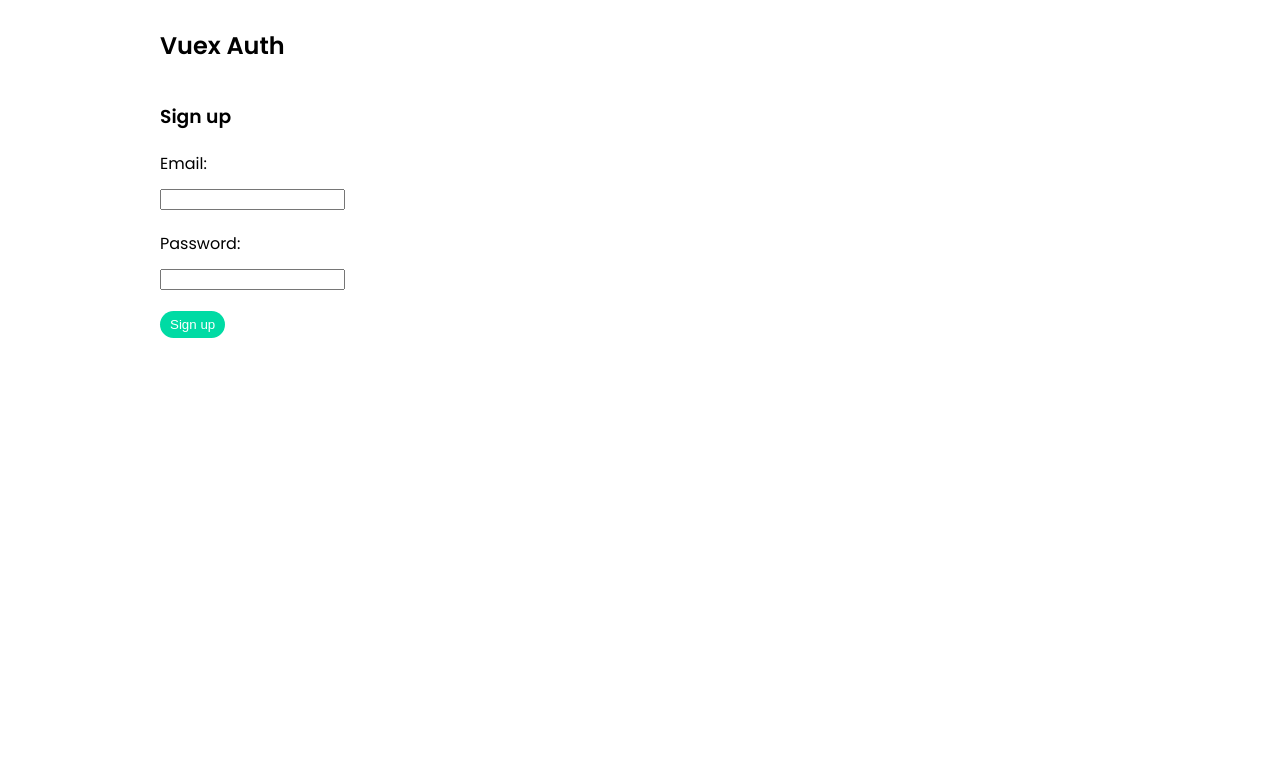
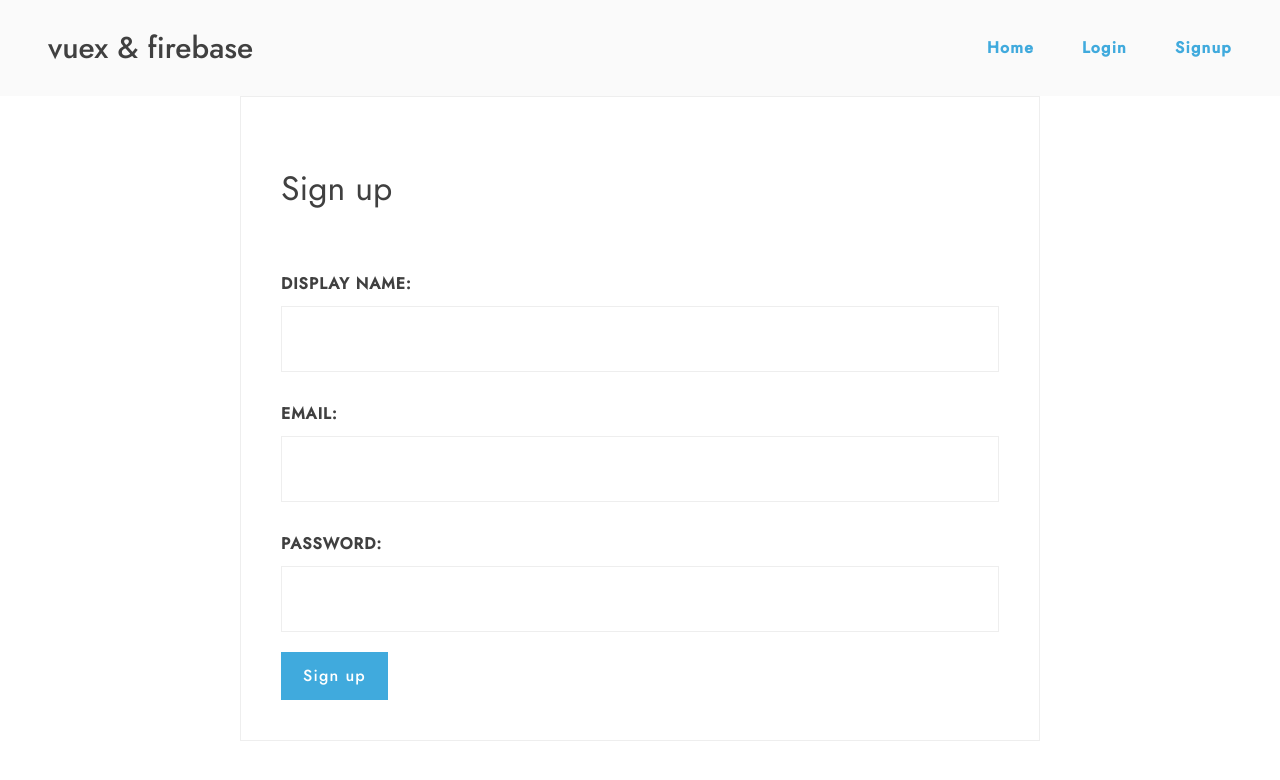
Before and after one commit to qaiswardag/vuex-4-composition-api-firebase-auth-blog, a Vue app: page /signup in a window 1280 px wide. Shown: the top 780 px of the page. Built offline with nearby package versions, Linux system fonts and the light colour scheme.

Commit message:
Update main.css

```diff
--- a/src/assets/main.css
+++ b/src/assets/main.css
@@ -1,55 +1,390 @@
 /* font imports */
 @import url('https://fonts.googleapis.com/css2?family=Poppins:wght@400;500;600&display=swap');
 @import url('https://fonts.googleapis.com/icon?family=Material+Icons');
+@import url('https://fonts.googleapis.com/css2?family=Jost:wght@300;400;500&display=swap');
 
-/* base styles */
-body {
-  font-family: "Poppins";
-}
-.container {
-  max-width: 960px;
-  margin: 0 auto;
+/**************************/
+/* GENERAL */
+/*********************fv*****/
+
+:root {
+  --primary: #404040;
+  --secondary: #40aadd;
+  --third: #506bbb;
+  --fourth: #fafafa;
+  --fifth: #eeeeee;
+  --sixth: #aaa;
+  --warning: #ff1a1a;
 }
 
-/* navbar */
-nav {
+* {
+  padding: 0;
+  margin: 0;
+  box-sizing: border-box;
+  color: var(--primary);
+}
+
+*:focus {
+  outline: none;
+}
+
+html {
+  /* font-size: 10px; */
+  /* 10px / 16px = 0.625 = 62.5% */
+  /* Percentage of user's browser font-size setting */
+  font-size: 62.5%;
+  overflow-x: hidden;
+  /* Does NOT work on Safari */
+  /* scroll-behavior: smooth; */
+}
+
+body {
+  /* Only works if there is nothing absolutely positioned in relation to body */
+  overflow-x: hidden;
+  font-family: 'Jost', sans-serif;
+  line-height: 1;
+  font-weight: 400;
+}
+
+p {
+  margin-bottom: 1.6rem;
+}
+
+h1,
+h2,
+h3,
+h4,
+h5,
+h6 {
+  margin: 3.2rem 0 3.2rem;
+  font-weight: 400;
+  line-height: 1.2;
+}
+
+.heading-primary,
+h1 {
+  margin-top: 0;
+  font-size: 7.594rem;
+}
+
+.heading-secondary,
+h2 {
+  font-size: 5.063rem;
+}
+
+.heading-tertiary,
+h3 {
+  font-size: 3.375rem;
+}
+
+h4 {
+  font-size: 2.25rem;
+}
+
+h5 {
+  font-size: 1.6rem;
+}
+
+h6 {
+  font-size: 1rem;
+}
+
+a,
+button,
+li,
+p,
+label,
+input,
+textarea {
+  font-size: 1.6rem;
+  line-height: 1.5;
+  letter-spacing: 1.2px;
+}
+
+ul {
+  margin-block-start: 1rem;
+  margin-block-end: 1rem;
+  padding-inline-start: 4rem;
+}
+
+small,
+.text_small {
+  font-size: 0.667rem;
+}
+
+hr {
+  background: var(--primary);
+  padding: 0;
+  height: 1px;
+  border: none;
+  margin: 1rem 0;
+}
+
+.disabled {
+  opacity: 0.3;
+  cursor: not-allowed !important;
+}
+
+/**************************/
+/* NAV */
+/**************************/
+
+.main-nav-list {
+  list-style: none;
   display: flex;
   align-items: center;
-}
-nav h1 {
-  margin-right: auto;
-}
-nav a, nav button, nav span {
-  margin-left: 20px;
-}
-nav a {
-  color: #444;
-  text-decoration: none;
+  gap: 4.8rem;
   font-weight: bold;
 }
-nav span {
-  color: #777;
+
+.main-nav-link:link,
+.main-nav-link:visited {
+  color: var(--secondary);
+  display: inline-block;
+  text-decoration: none;
+  padding: 0.5rem 1rem;
 }
-button {
-  background:#00dba4;
-  border: 0;
-  padding: 6px 10px;
-  border-radius: 20px;
+
+.main-nav-link:hover {
+  color: var(--third);
+}
+
+/* when holding click down on anchor tag */
+.main-nav-link:active {
+  color: var(--secondary);
+  outline: none;
+}
+
+/* PADDING */
+.pt-0 {
+  padding-top: 0rem !important;
+}
+.pt-2 {
+  padding-top: 2rem !important;
+}
+.pt-4 {
+  padding-top: 4rem !important;
+}
+.pt-6 {
+  padding-top: 6rem !important;
+}
+
+.pl-0 {
+  padding-left: 0rem !important;
+}
+.pl-2 {
+  padding-left: 2rem !important;
+}
+.pl-4 {
+  padding-left: 4rem !important;
+}
+.pl-6 {
+  padding-left: 6rem !important;
+}
+
+.pb-0 {
+  padding-bottom: 0rem !important;
+}
+.pb-2 {
+  padding-bottom: 2rem !important;
+}
+.pb-4 {
+  padding-bottom: 4rem !important;
+}
+.pb-6 {
+  padding-bottom: 6rem !important;
+}
+
+.pr-0 {
+  padding-right: 0rem !important;
+}
+.pr-2 {
+  padding-right: 2rem !important;
+}
+.pr-4 {
+  padding-right: 4rem !important;
+}
+.pr-6 {
+  padding-right: 6rem !important;
+}
+
+/* MARGIN */
+.mt-0 {
+  margin-top: 0rem !important;
+}
+.mt-2 {
+  margin-top: 2rem !important;
+}
+.mt-4 {
+  margin-top: 4rem !important;
+}
+.mt-6 {
+  margin-top: 6rem !important;
+}
+
+.ml-0 {
+  margin-left: 0rem !important;
+}
+.ml-2 {
+  margin-left: 2rem !important;
+}
+.ml-4 {
+  margin-left: 4rem !important;
+}
+.pl-6 {
+  margin-left: 6rem !important;
+}
+
+.mb-0 {
+  margin-bottom: 0rem !important;
+}
+.mb-2 {
+  margin-bottom: 2rem !important;
+}
+.mb-4 {
+  margin-bottom: 4rem !important;
+}
+.mb-6 {
+  margin-bottom: 6rem !important;
+}
+
+.mr-0 {
+  margin-right: 0rem !important;
+}
+.mr-2 {
+  margin-right: 2rem !important;
+}
+.mr-4 {
+  margin-right: 4rem !important;
+}
+.mr-6 {
+  margin-right: 6rem !important;
+}
+
+/**************************/
+/* THE ANCHOR ELEMENT & PSEUDO-CLASSES — THE FOUR LINKS STATES */
+/**************************/
+
+a:link {
+  color: var(--secondary);
+  text-decoration: none;
+}
+
+a:visited {
+  color: var(--secondary);
+}
+
+a:hover {
+  color: var(--third);
+}
+
+/* when holding click down on anchor tag */
+a:active {
+  color: var(--secondary);
+  outline: none;
+}
+
+/**************************/
+/* BUTTON */
+/**************************/
+
+.btn,
+.btn:link,
+.btn:visited {
+  display: inline-block;
+  background: var(--secondary);
   color: #fff;
+
+  text-decoration: none;
+  font-weight: 500;
+  padding: 1.2rem 2.2rem;
+  text-align: center;
+
+  /* Only necessary for .btn */
+  border: none;
   cursor: pointer;
+  font-family: inherit;
+
+  /* Put transition on original "state" */
+  transition: all 0.2s;
 }
+
+.btn:hover,
+.btn:active {
+  background: var(--third);
+  color: #fff;
+}
+
+/* Modifier */
+.btn--outline,
+.btn--outline:link,
+.btn--outline:visited {
+  box-shadow: inset 0 0 0 2px var(--secondary);
+  background: var(--fourth);
+  color: var(--primary);
+}
+.btn--outline:hover {
+  box-shadow: none;
+  background: var(--third);
+  color: #fff;
+}
+.btn--outline:active {
+  box-shadow: inset 0 0 0 2px var(--secondary);
+  background: var(--fourth);
+  color: var(--primary);
+}
+
+/**************************/
+/* HEADER & NAVIGATION */
+/**************************/
+
+.header {
+  background: var(--fourth);
+  display: flex;
+  align-items: center;
+  justify-content: space-between;
+  height: 9.6rem;
+  padding: 0 4.8rem;
+  position: relative;
+}
+
+/**************************/
+/* LOGO */
+/**************************/
+
+.logo {
+  color: var(--primary);
+  font-size: 3rem;
+  font-weight: 500;
+}
+.logo:link,
+.logo:visited {
+  color: var(--primary);
+  font-size: 3rem;
+  font-weight: 500;
+}
+.logo:hover {
+  color: var(--primary);
+}
+.logo:active {
+  color: var(--primary);
+}
+
+/**************************/
+/* NAVIGATION */
+/**************************/
 
 /* blogs */
 .blog {
-  padding: 10px;
-  margin: 30px 0 20px;
-  border-top: 1px dotted #ddd;
+  padding: 4rem 2rem;
+  border: 3px solid #000;
+  margin: 3rem 2rem;
 }
 .blog p {
   color: #999;
 }
 .blog h3 {
-  color: #00dba4;
+  color: green;
 }
 .blog .icons {
   color: #555;
@@ -64,7 +399,7 @@ button {
   cursor: pointer;
 }
 .blog .icons .material-icons:hover {
-  color: #00dba4;
+  color: green;
 }
 
 /* forms */
@@ -77,3 +412,125 @@ form button {
   display: block;
   margin-top: 20px;
 }
+
+/**************************/
+/* FORM */
+/**************************/
+
+form {
+  max-width: 80rem;
+  margin: 0 auto;
+  padding: 4rem;
+  border: 1px solid var(--fifth);
+}
+
+label {
+  display: inline-block;
+  margin: 1rem 0;
+  text-transform: uppercase;
+  letter-spacing: 1px;
+  font-weight: bold;
+  padding: 2rem 0 0 0;
+}
+input,
+select {
+  display: block;
+  padding: 2rem 1rem 2rem 1rem;
+  width: 100%;
+  box-sizing: border-box;
+  border: none;
+  border: 1px solid var(--fifth);
+  font-family: inherit;
+  border-radius: 0;
+}
+input[type='checkbox'] {
+  display: inline-block;
+  width: 1.6rem;
+  margin: 0 10px 0 0;
+  position: relative;
+  top: 2px;
+}
+
+textarea {
+  display: block;
+  padding: 2rem 0 1rem 1rem;
+  width: 100%;
+  min-height: 200px;
+  box-sizing: border-box;
+  border: 1px solid var(--fifth);
+  color: #000;
+  font-family: inherit;
+  border-radius: 0;
+}
+
+.error {
+  color: var(--warning);
+  margin-top: 10px;
+  font-size: 1.6em;
+  font-weight: bold;
+}
+
+/* file upload */
+form ::-webkit-file-upload-button {
+  border: 2px solid var(--primary);
+  background: var(--fourth);
+  color: var(--primary);
+  border-radius: 0;
+  padding: 1rem 1.6rem;
+  outline: none;
+  white-space: nowrap;
+  cursor: pointer;
+  font-size: 1.6rem;
+  font-weight: 500;
+  font-family: inherit !important;
+}
+
+/**************************/
+/* BUTTON */
+/**************************/
+
+.btn,
+.btn:link,
+.btn:visited {
+  display: inline-block;
+  background: var(--secondary);
+  color: #fff;
+
+  text-decoration: none;
+  font-weight: 500;
+  padding: 1.2rem 2.2rem;
+  text-align: center;
+
+  /* Only necessary for .btn */
+  border: none;
+  cursor: pointer;
+  font-family: inherit;
+
+  /* Put transition on original "state" */
+  transition: all 0.2s;
+}
+
+.btn:hover,
+.btn:active {
+  background: var(--third);
+  color: #fff;
+}
+
+/* Modifier */
+.btn--outline,
+.btn--outline:link,
+.btn--outline:visited {
+  box-shadow: inset 0 0 0 2px var(--secondary);
+  background: var(--fourth);
+  color: var(--primary);
+}
+.btn--outline:hover {
+  box-shadow: none;
+  background: var(--third);
+  color: #fff;
+}
+.btn--outline:active {
+  box-shadow: inset 0 0 0 2px var(--secondary);
+  background: var(--fourth);
+  color: var(--primary);
+}
--- a/src/components/Navbar.vue
+++ b/src/components/Navbar.vue
@@ -1,23 +1,23 @@
 <template>
-  <nav>
-    <h1>Vuex Auth</h1>
-    <template>
-      <!-- for all users -->
+  <div class="header">
+    <div class="logo">vuex & firebase</div>
+    <nav class="main-nav-list">
       <div>
         <router-link to="/">Home</router-link>
       </div>
-      <!-- for logged in users -->
       <div v-if="user">
         <span>Logged in as </span>
         <button @click="handleClick">Logout</button>
       </div>
-      <!-- for logged out users -->
       <div v-if="!user">
         <router-link to="/login">Login</router-link>
+      </div>
+      <div v-if="!user">
+
         <router-link to="/signup">Signup</router-link>
       </div>
-    </template>
-  </nav>
+    </nav>
+  </div>
 </template>
 
 <script>
--- a/src/views/Login.vue
+++ b/src/views/Login.vue
@@ -8,7 +8,7 @@
     <label for="email">Password:</label>
     <input type="password" name="password" v-model="password" required>
 
-    <button>Login</button>
+    <button class="btn">Login</button>
     <div v-if="error">{{ error }}</div>
   </form>
 </template>
--- a/src/views/Signup.vue
+++ b/src/views/Signup.vue
@@ -1,6 +1,9 @@
 <template>
   <form @submit.prevent="handleSubmit">
     <h3>Sign up</h3>
+
+    <label for="displayName">Display name:</label>
+    <input type="text" name="displayName" v-model="displayName" autocomplete="off" required>
 
     <label for="email">Email:</label>
     <input type="email" name="email" v-model="email" required>
@@ -8,7 +11,7 @@
     <label for="email">Password:</label>
     <input type="password" name="password" v-model="password" required>
 
-    <button>Sign up</button>
+    <button class="btn">Sign up</button>
     <div v-if="error">{{ error }}</div>
   </form>
 </template>
@@ -18,15 +21,21 @@ import { ref } from 'vue'
 
 export default {
   setup() {
+    const displayName = ref('')
     const email = ref('')
     const password = ref('')
     const error = ref(null)
 
     const handleSubmit = async () => {
-      console.log('clicked signup')
+      console.log(
+        'clicked signup',
+        displayName.value,
+        email.value,
+        password.value
+      )
     }
 
-    return { handleSubmit, email, password, error }
+    return { handleSubmit, displayName, email, password, error }
   },
 }
 </script>
```
Also changed, not shown: src/firebase/config.js (+10 -39 lines).
